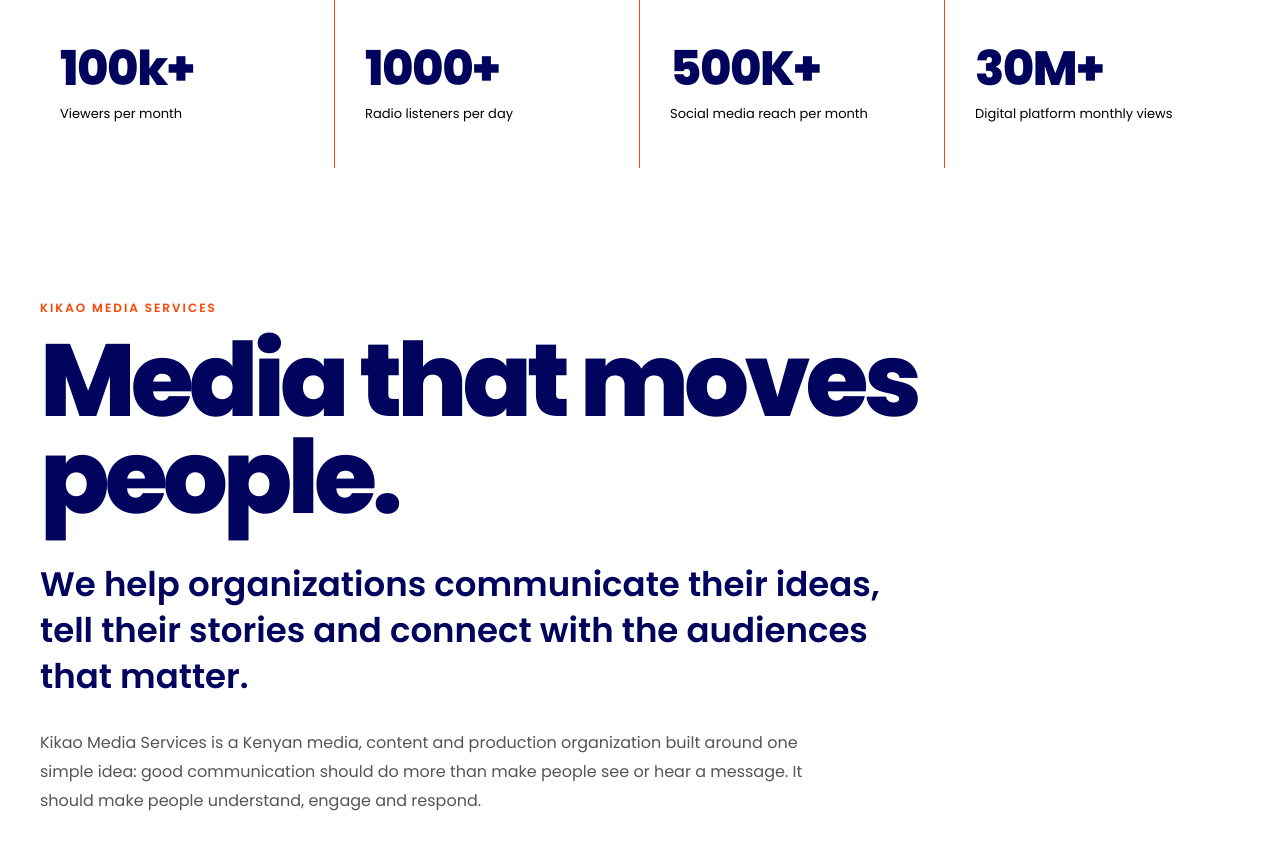
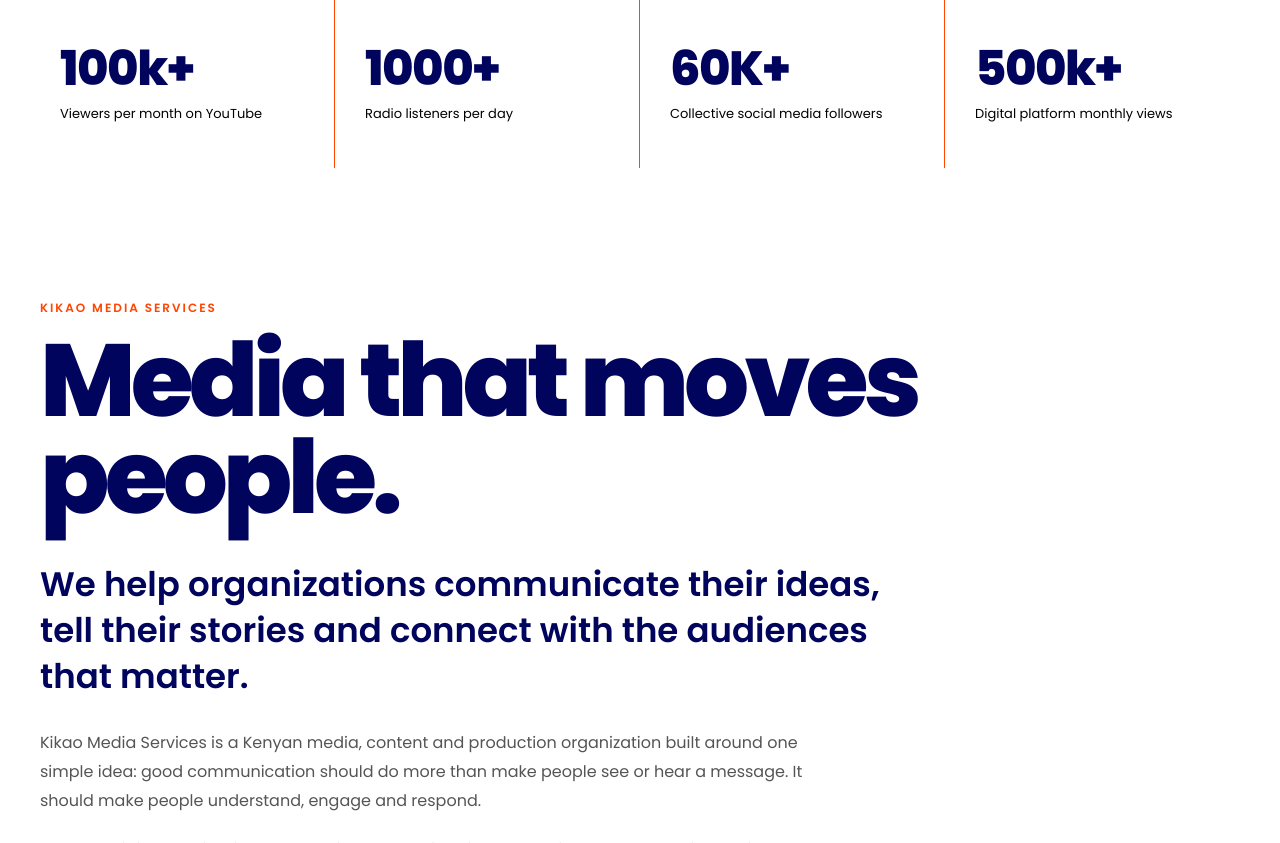
Before and after one commit to TeddyMaingi/kikaomediaservices, a plain HTML site: page Kikao Media Website 2/index.html in a window 1280 px wide. Shown: the part 1053-1896 px from the top of the page. Drawn offline with Linux system fonts and the light colour scheme.

Commit message:
Update index.html

```diff
--- a/Kikao Media Website 2/index.html
+++ b/Kikao Media Website 2/index.html
@@ -187,7 +187,7 @@
             </div>
 
             <div class="stat-label">
-                Viewers per month
+                Viewers per month on YouTube
             </div>
 
         </div>
@@ -209,11 +209,11 @@
         <div class="stat-item">
 
             <div class="stat-number">
-                500K+
+                60K+
             </div>
 
             <div class="stat-label">
-                Social media reach per month
+                Collective social media followers
             </div>
 
         </div>
@@ -222,7 +222,7 @@
         <div class="stat-item">
 
             <div class="stat-number">
-                30M+
+                500k+
             </div>
 
             <div class="stat-label">
```
